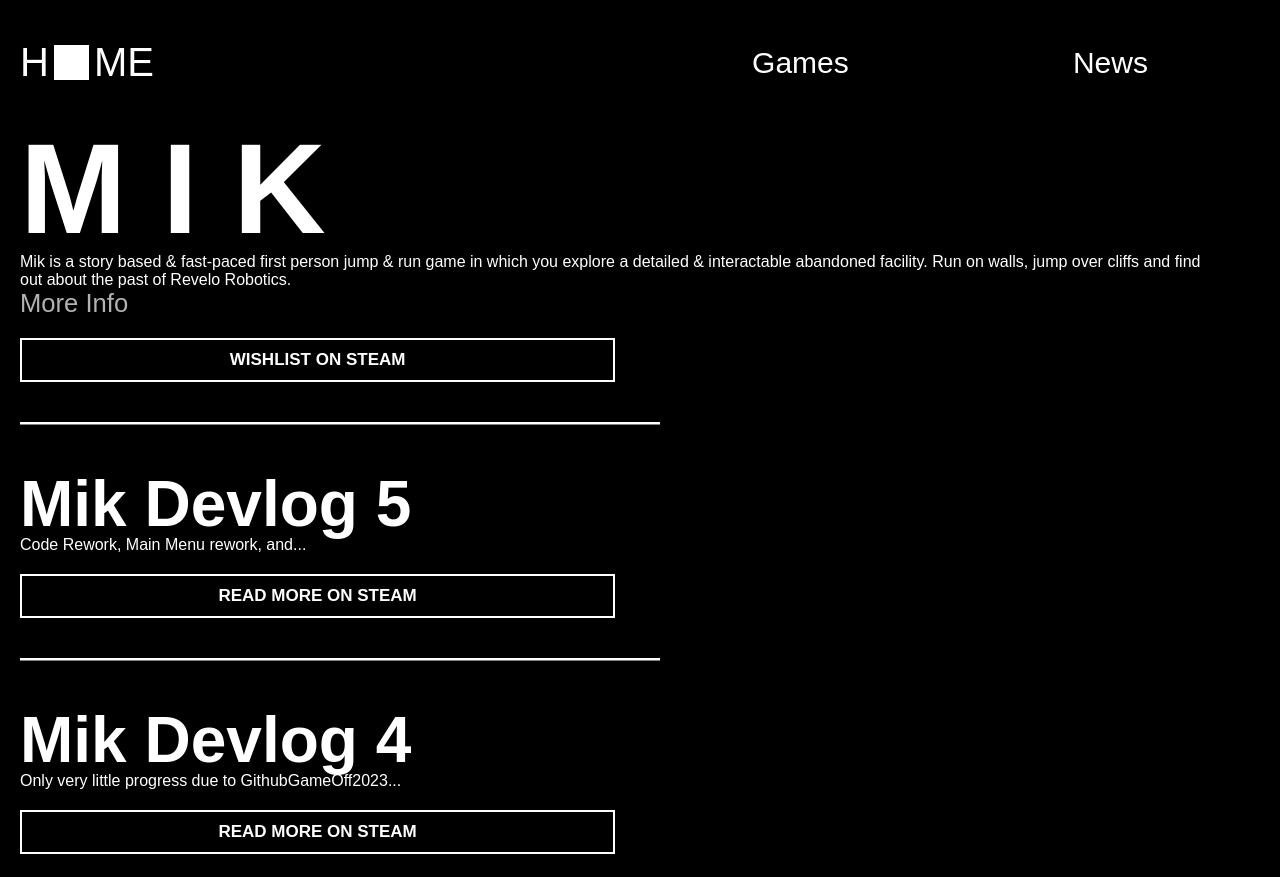
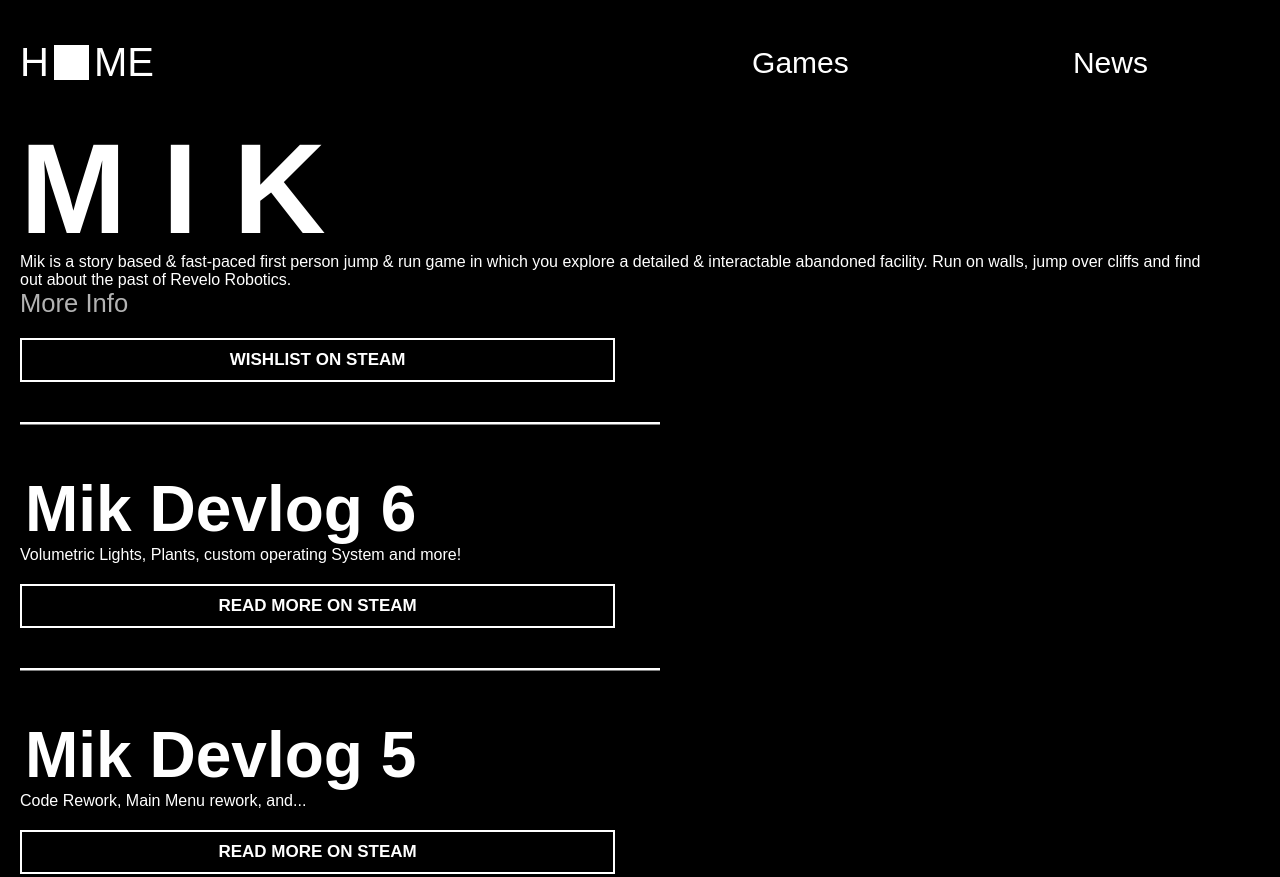
Before and after one commit to Stefaaan06/Portfolio-Website, a plain HTML site: page html/index.html in a window 1280 px wide. Shown: the top 877 px of the page. Drawn offline with Linux system fonts and the light colour scheme.

Commit message:
Updated News and Hub pages

```diff
--- a/css/style.css
+++ b/css/style.css
@@ -76,7 +76,7 @@ h2 {
     font-size: 60px;
     line-height: 1;
     color: white;
-    margin: 0;
+    margin: 5px;
 }
 
 h3{
--- a/html/index.html
+++ b/html/index.html
@@ -56,10 +56,10 @@
                 <line x1="0" y1="0" x2="8000" y2="0" style="stroke:rgb(255,255,255);stroke-width:5" />
             </svg>
             <div class="part0-info flex column">
-                <h2>Mik Devlog 5</h2>
-                <p>Code Rework, Main Menu rework, and...
+                <h2>Mik Devlog 6</h2>
+                <p>Volumetric Lights, Plants, custom operating System and more!
                 </p>
-                <button class="btn" onclick="window.open('https://store.steampowered.com/news/app/2547010/view/3877100912058437011')">
+                <button class="btn" onclick="window.open('https://store.steampowered.com/news/app/2547010/view/4020094168377330454?l=english')">
                     Read more on steam
                 </button>
             </div>
@@ -70,10 +70,10 @@
                 <line x1="0" y1="0" x2="8000" y2="0" style="stroke:rgb(255,255,255);stroke-width:5" />
             </svg>
             <div class="part0-info flex column">
-                <h2>Mik Devlog 4</h2>
-                <p>Only very little progress due to GithubGameOff2023...
+                <h2>Mik Devlog 5</h2>
+                <p>Code Rework, Main Menu rework, and...
                 </p>
-                <button class="btn" onclick="window.open('https://store.steampowered.com/news/app/2547010/view/3676680576869832935')">
+                <button class="btn" onclick="window.open('https://store.steampowered.com/news/app/2547010/view/3877100912058437011')">
                     Read more on steam
                 </button>
             </div>
```
Also changed, not shown: html/News.html (+6 -0 lines).
